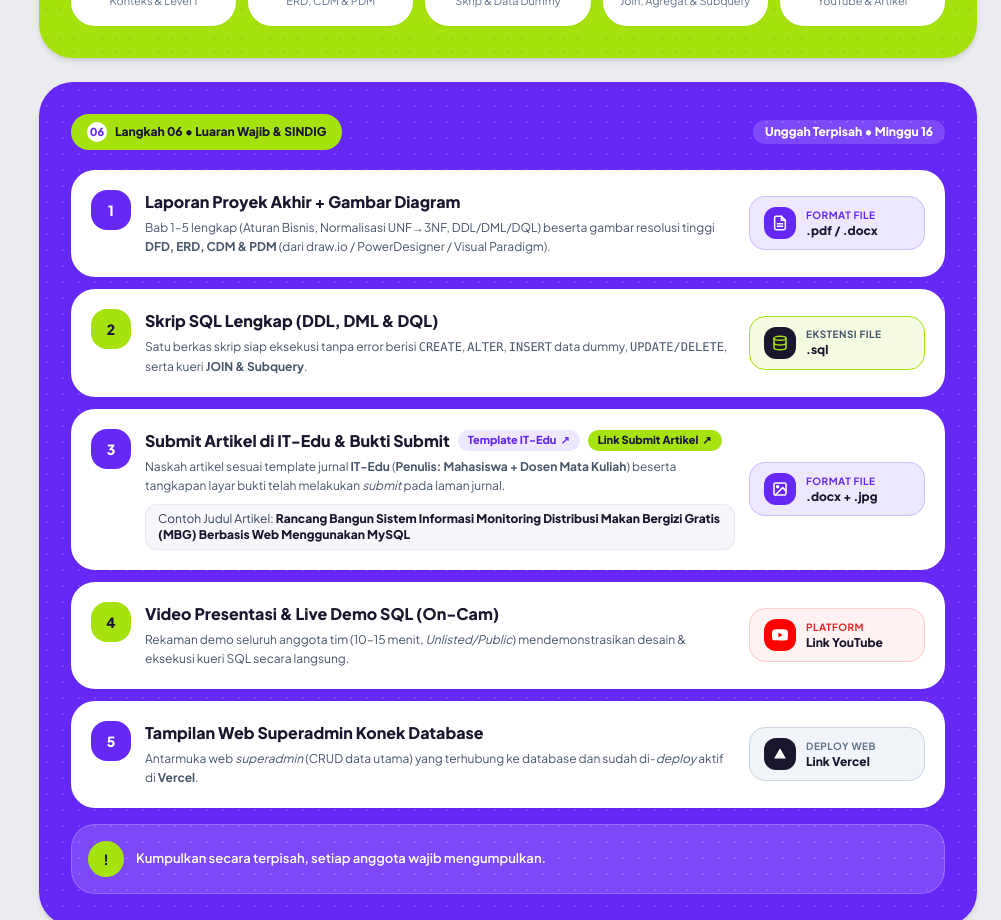
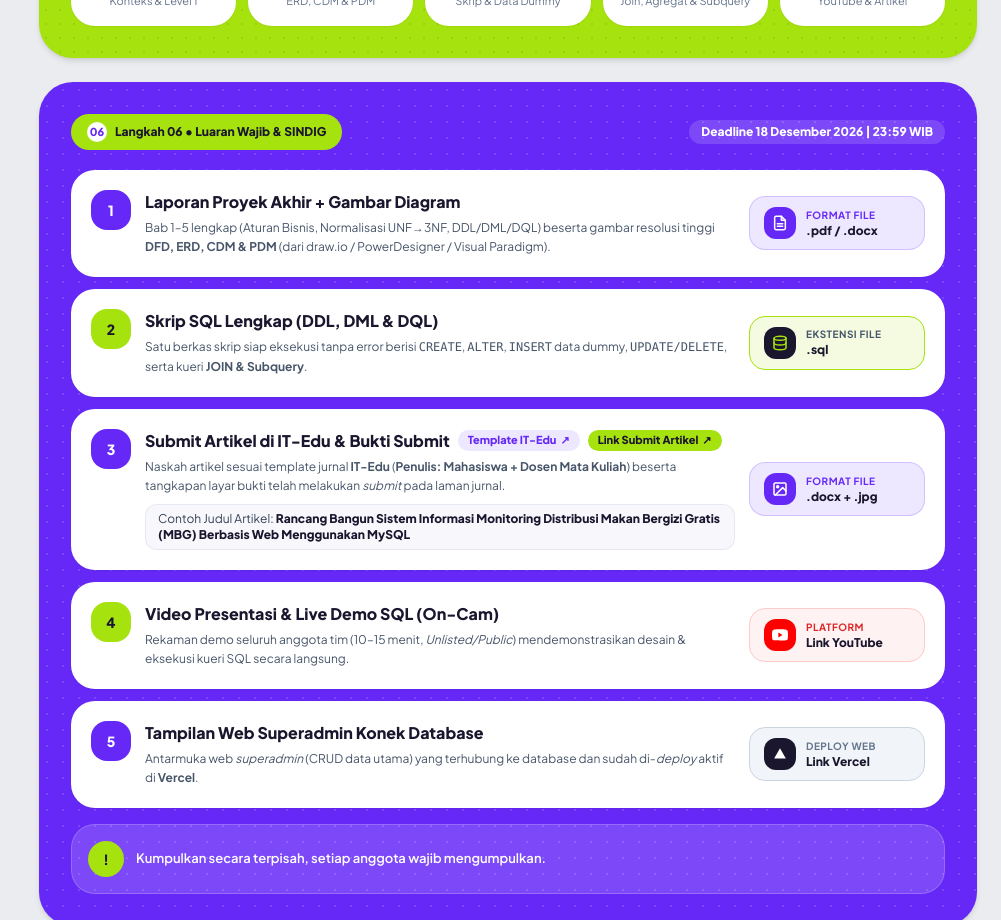
Before and after one commit to Msonhajiakbar/DatabaseLP, a plain HTML site: page index.html in a window 1280 px wide. Shown: the part 2600-3520 px from the top of the page, without its empty margins (279-1280 px from the left). Drawn offline with nearby package versions, Linux system fonts and the light colour scheme.

Commit message:
Update index.html

```diff
--- a/index.html
+++ b/index.html
@@ -548,7 +548,7 @@
                         <span class="w-5 h-5 rounded-full bg-white text-[#6528F7] flex items-center justify-center text-[10px] sm:text-[11px] font-black shrink-0">06</span>
                         <span>Langkah 06 • Luaran Wajib &amp; SINDIG</span>
                     </div>
-                    <span class="px-3 py-1 rounded-full bg-white/15 text-white text-[11px] sm:text-xs font-extrabold">Unggah Terpisah • Minggu 16</span>
+                    <span class="px-3 py-1 rounded-full bg-white/15 text-white text-[11px] sm:text-xs font-extrabold">Deadline 18 Desember 2026 | 23:59 WIB </span>
                 </div>
 
                 <!-- 4 Luaran Sequence ke Bawah dengan Kartu Ekstensi + Ikon di Sisi Kanan -->
```
